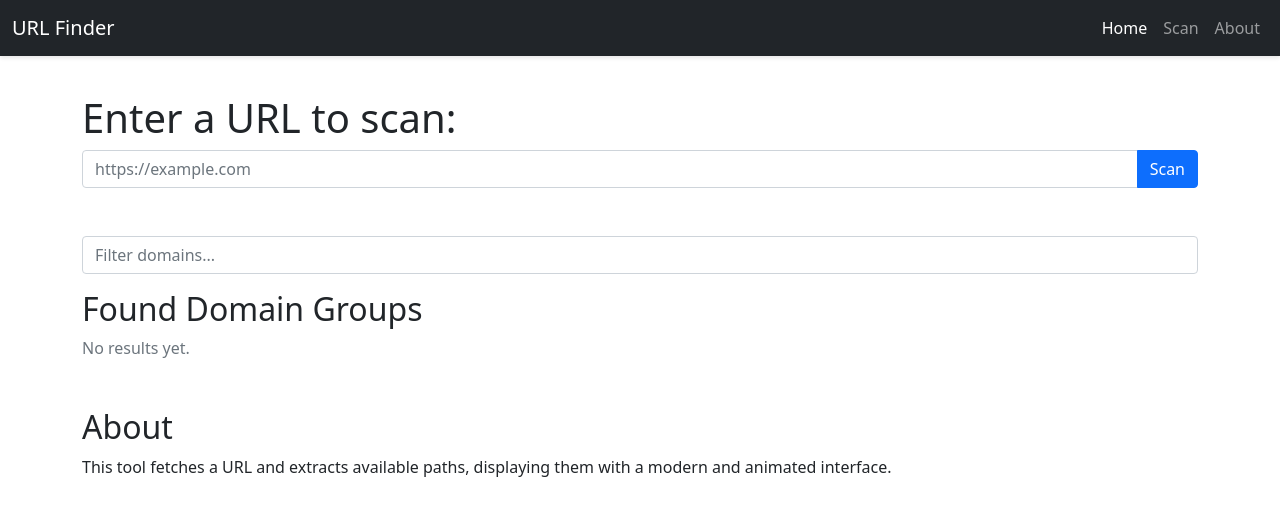
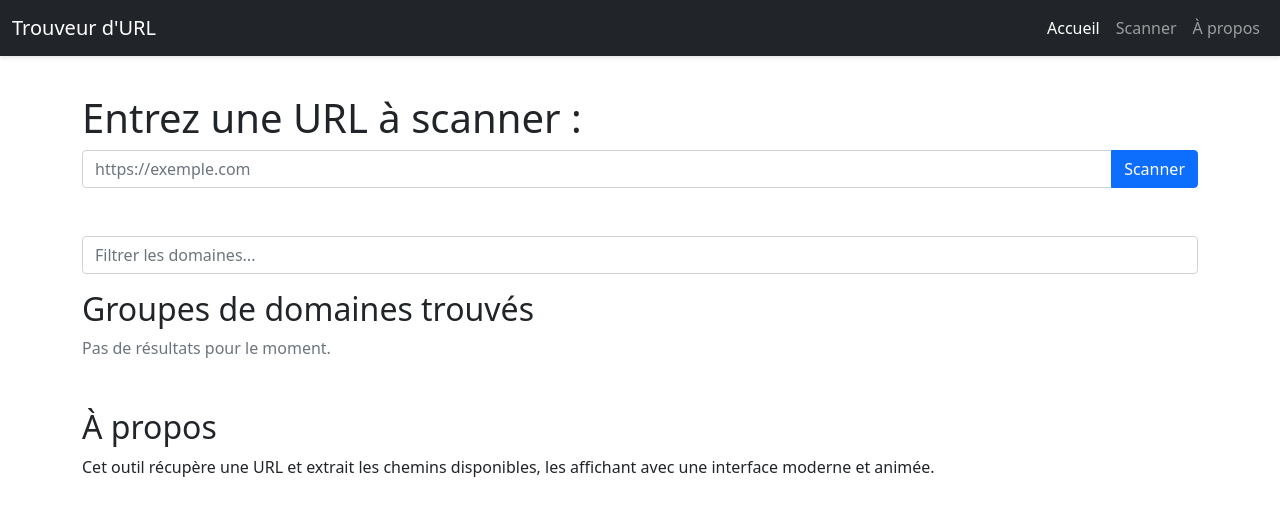
Before and after one commit to Gumgi24/url-finder, a Flask app: page / in a window 1280 px wide. Shown: the top 516 px of the page. Run offline with Flask 2, Linux system fonts and the light colour scheme.

Commit message:
Translate UI text to French for improved localization

```diff
--- a/templates/index.html
+++ b/templates/index.html
@@ -3,7 +3,7 @@
 <head>
 	<meta charset="UTF-8">
 	<meta name="viewport" content="width=device-width, initial-scale=1">
-	<title>URL Finder</title>
+	<title>Trouveur d'URL</title>
 	<!-- Bootstrap CSS -->
 	<link href="https://cdn.jsdelivr.net/npm/bootstrap@5.1.3/dist/css/bootstrap.min.css" rel="stylesheet">
 	<!-- Animate.css -->
@@ -20,20 +20,20 @@
 	<!-- Navigation Menu -->
 	<nav class="navbar navbar-expand-lg navbar-dark bg-dark fixed-top">
 	  <div class="container-fluid">
-		<a class="navbar-brand" href="#">URL Finder</a>
+		<a class="navbar-brand" href="#">Trouveur d'URL</a>
 		<button class="navbar-toggler" type="button" data-bs-toggle="collapse" data-bs-target="#navbarNav">
 		  <span class="navbar-toggler-icon"></span>
 		</button>
 		<div class="collapse navbar-collapse" id="navbarNav">
 		  <ul class="navbar-nav ms-auto">
 			<li class="nav-item">
-			  <a class="nav-link active" href="/">Home</a>
+			  <a class="nav-link active" href="/">Accueil</a>
 			</li>
 			<li class="nav-item">
-			  <a class="nav-link" href="#scan-section">Scan</a>
+			  <a class="nav-link" href="#scan-section">Scanner</a>
 			</li>
 			<li class="nav-item">
-			  <a class="nav-link" href="#about-section">About</a>
+			  <a class="nav-link" href="#about-section">À propos</a>
 			</li>
 		  </ul>
 		</div>
@@ -43,11 +43,11 @@
 	<div class="container">
 		<!-- Scan Section -->
 		<section id="scan-section" class="animate__animated animate__fadeIn">
-			<h1 class="mt-4">Enter a URL to scan:</h1>
+			<h1 class="mt-4">Entrez une URL à scanner :</h1>
 			<form action="/scan" method="POST" class="mb-5" onsubmit="validateAndSubmit(event)">
 				<div class="input-group">
-					<input type="text" name="url" id="url-input" class="form-control" placeholder="https://example.com">
-					<button class="btn btn-primary" type="submit">Scan</button>
+					<input type="text" name="url" id="url-input" class="form-control" placeholder="https://exemple.com">
+					<button class="btn btn-primary" type="submit">Scanner</button>
 				</div>
 			</form>
 		</section>
@@ -55,25 +55,25 @@
 		 <!-- Progress Indicator -->
 		<div id="progress">
 			<div class="spinner-border text-primary" role="status">
-			  <span class="visually-hidden">Loading...</span>
+			  <span class="visually-hidden">Chargement...</span>
 			</div>
 		</div>
 
 		<!-- Search Filter -->
 		<section class="mb-3">
-			<input type="text" id="search-input" class="form-control" placeholder="Filter domains..." onkeyup="filterDomains()">
+			<input type="text" id="search-input" class="form-control" placeholder="Filtrer les domaines..." onkeyup="filterDomains()">
 		</section>
 
 		<!-- Results Section -->
 		<section id="results">
-			<h2>Found Domain Groups</h2>
+			<h2>Groupes de domaines trouvés</h2>
 			<div id="groups">
 			{% if domain_groups %}
 				{% for domain, links in domain_groups.items() %}
 					<div class="card mb-2 domain-group">
 						<div class="card-header d-flex justify-content-between align-items-center">
 							<span>{{ domain }}</span>
-							<button class="btn btn-sm btn-outline-secondary" onclick="copyGroup('{{ domain }}')">Copy</button>
+							<button class="btn btn-sm btn-outline-secondary" onclick="copyGroup('{{ domain }}')">Copier</button>
 						</div>
 						<div class="card-body">
 							<ul class="list-group">
@@ -85,7 +85,7 @@
 					</div>
 				{% endfor %}
 			{% else %}
-				<p class="text-muted">No results yet.</p>
+				<p class="text-muted">Pas de résultats pour le moment.</p>
 			{% endif %}
 			</div>
 
@@ -111,8 +111,8 @@
 
 		<!-- About Section -->
 		<section id="about-section" class="mt-5">
-			<h2>About</h2>
-			<p>This tool fetches a URL and extracts available paths, displaying them with a modern and animated interface.</p>
+			<h2>À propos</h2>
+			<p>Cet outil récupère une URL et extrait les chemins disponibles, les affichant avec une interface moderne et animée.</p>
 		</section>
 	</div>
 
@@ -125,7 +125,7 @@
 		var urlInput = document.getElementById('url-input').value;
 		var regex = /^(http|https):\/\/\w+(?:\.\w+)+/;
 		if(!regex.test(urlInput)){
-			alert("Please enter a valid URL (starting with http:// or https://)");
+			alert("Veuillez saisir une URL valide (commençant par http:// ou https://)");
 			return;
 		}
 		document.getElementById('progress').style.display = 'block';
@@ -150,7 +150,7 @@
 		if (group) {
 			let links = Array.from(group.querySelectorAll("li")).map(li => li.innerText).join("\n");
 			navigator.clipboard.writeText(links).then(() => {
-				alert("Copied links for " + domain);
+				alert("Liens copiés pour " + domain);
 			});
 		}
 	}
```
